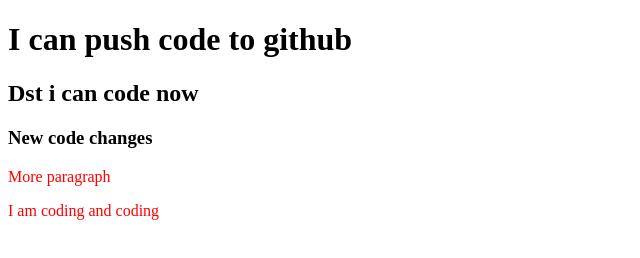
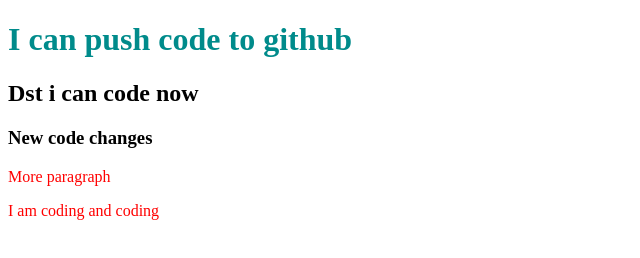
Before and after one commit to NafeesIS/my-second-repo, a plain HTML site: page index.html in a window 1280 px wide. Shown: the whole page, without its empty margins (0-640 px from the left). Drawn offline with Linux system fonts and the light colour scheme.

Commit message:
h1 color changed

```diff
--- a/style.css
+++ b/style.css
@@ -1,3 +1,6 @@
 p{
     color: red;
 }
+h1{
+    color: darkcyan;
+}
```
